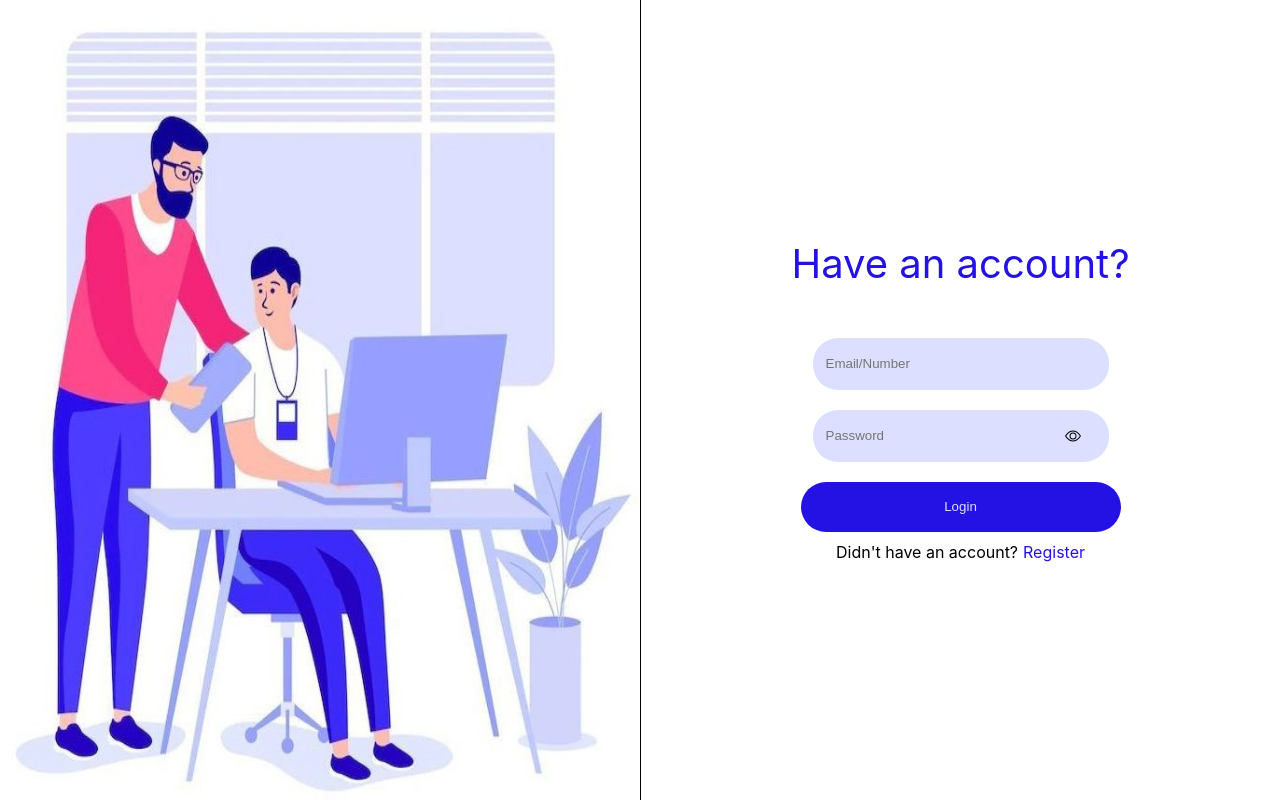
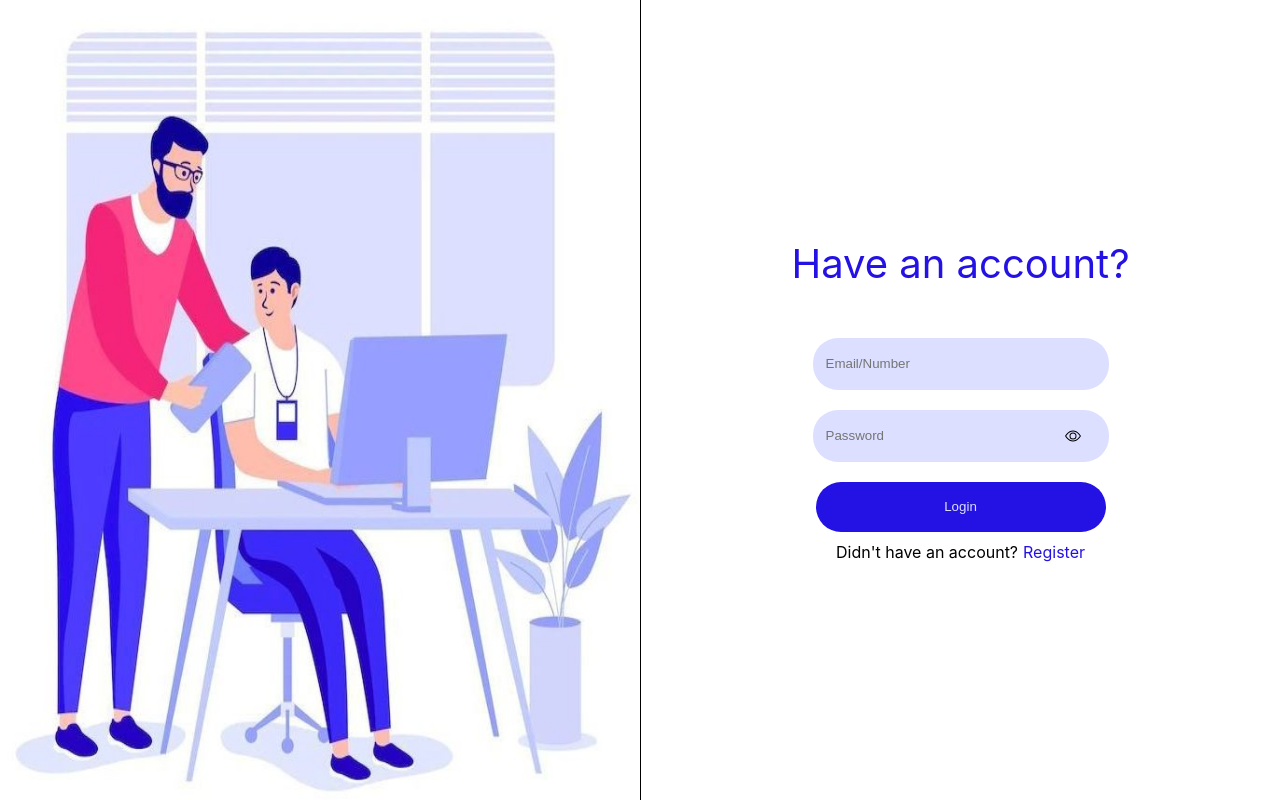
Before and after one commit to divuDhirwani/devhub-task, a React (Create React App) app: page /auth/login in a window 1280 px wide. Built offline with nearby package versions, Linux system fonts and the light colour scheme.

Commit message:
modification

```diff
--- a/src/components/customButton/CustomButton.jsx
+++ b/src/components/customButton/CustomButton.jsx
@@ -10,7 +10,7 @@ function CustomButton({ name, onClick }) {
         border: "1px solid transparent",
         backgroundColor: "#2412E4",
         cursor: "pointer",
-        maxWidth: "320px",
+        maxWidth: "290px",
         width: "100%",
         minHeight: "50px",
         color: "#DCDFFF",
```
